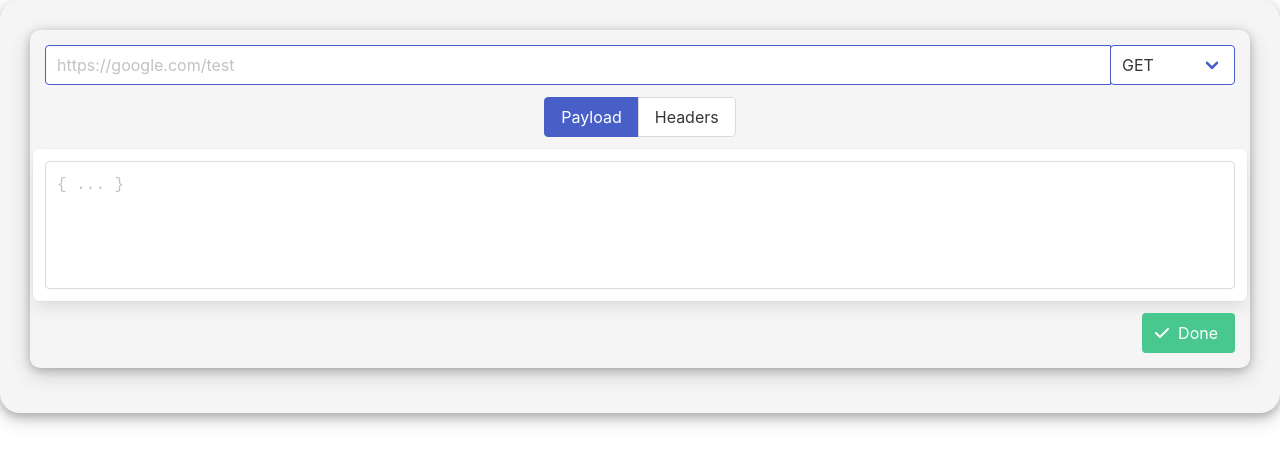
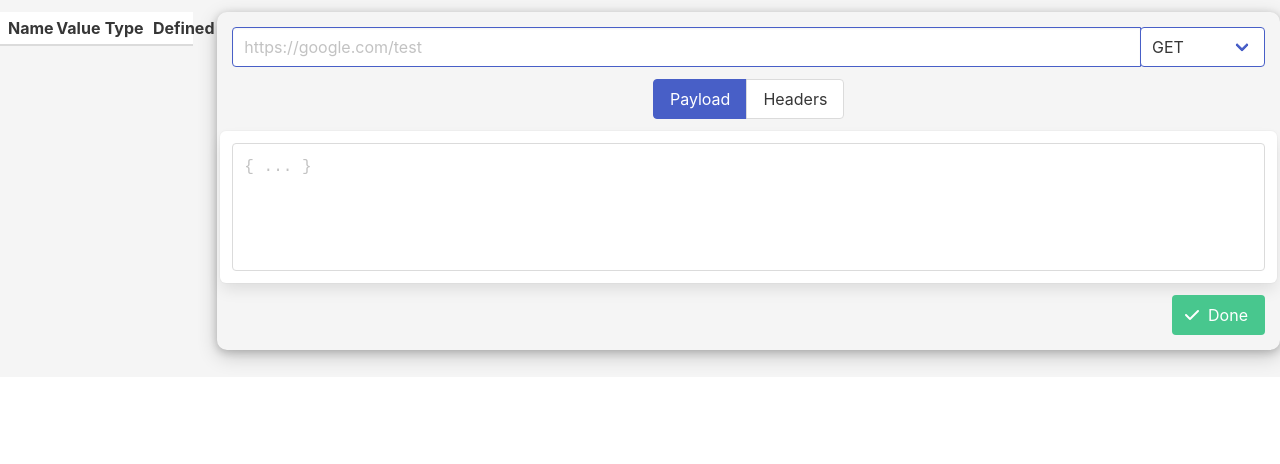
Before and after one commit to jac0bwilson/final-year-project, a React app: page / in a window 1280 px wide. Built offline with nearby package versions, Linux system fonts and the light colour scheme.

Commit message:
MVP for value displaying

```diff
--- /dev/null
+++ b/src/components/sidebar.css
@@ -0,0 +1,8 @@
+table {
+    table-layout: fixed;
+    width: 100%;
+}
+
+td {
+    word-wrap: break-word;
+}
--- /dev/null
+++ b/src/components/sidebar.js
@@ -0,0 +1,44 @@
+import React from "react";
+
+import "./sidebar.css";
+
+/**
+ * Generates the sidebar that appears to the left of the screen
+ * @param {*} param0
+ * @returns
+ */
+function Sidebar({ savedValues }) {
+    const keys = Object.keys(savedValues);
+
+    return (
+        <table className="table is-narrow">
+            <thead>
+                <tr>
+                    <th>Name</th>
+                    <th>Value</th>
+                    <th>Type</th>
+                    <th>Defined</th>
+                </tr>
+            </thead>
+            <tbody>
+                {keys.length > 0
+                    ? keys.map((value) => {
+                        let item = savedValues[value]
+
+                        return (
+                            <tr key={value}>
+                                <td>{item.key}</td>
+                                <td>{item.data}</td>
+                                <td>{typeof item.data}</td>
+                                <td>{item.availableFrom}</td>
+                            </tr>
+                        )
+                    })
+                    : <></>
+                }
+            </tbody>
+        </table>
+    );
+}
+
+export { Sidebar }
--- a/src/components/workflow.css
+++ b/src/components/workflow.css
@@ -1,8 +1,14 @@
+.content {
+    background-color: #f5f5f5;
+    max-width: inherit;
+}
+
 .workflow {
-    background-color: #f5f5f5;
-    border-radius: 20px;
-    box-shadow: 0 4px 8px 0 rgba(0, 0, 0, 0.2), 0 6px 20px 0 rgba(0, 0, 0, 0.19);
-    padding: 30px;
+    max-width: inherit;
+}
+
+.sidebar {
+    position: sticky;
 }
 
 .run-button {
--- a/src/components/workflow.js
+++ b/src/components/workflow.js
@@ -3,6 +3,7 @@ import axios from "axios";
 
 import { Request } from "./request";
 import { TextIcon } from "./icon";
+import { Sidebar } from "./sidebar";
 
 import { processSavedValues, extractNestedResponseData } from "../utilities";
 
@@ -254,7 +255,11 @@ function Workflow() {
     };
 
     return (
-        <div className="workflow">
+        <div className="content columns is-fullheight">
+            <aside className="sidebar column is-2 is-narrow-mobile is-fullheight is-hidden-mobile">
+                <Sidebar savedValues={savedValues} />
+            </aside>
+            <div className="workflow column is-10">
                 {requests.length > 0 && requests.map((value, index) => {
                     return (
                         <Request
@@ -286,6 +291,7 @@ function Workflow() {
 
                 <Request handleSubmit={handleSubmit} saved={savedValues} newInput={true} />
             </div>
+        </div>
     );
 }
 
```
Lines whose indentation alone changed are shown as unchanged.
